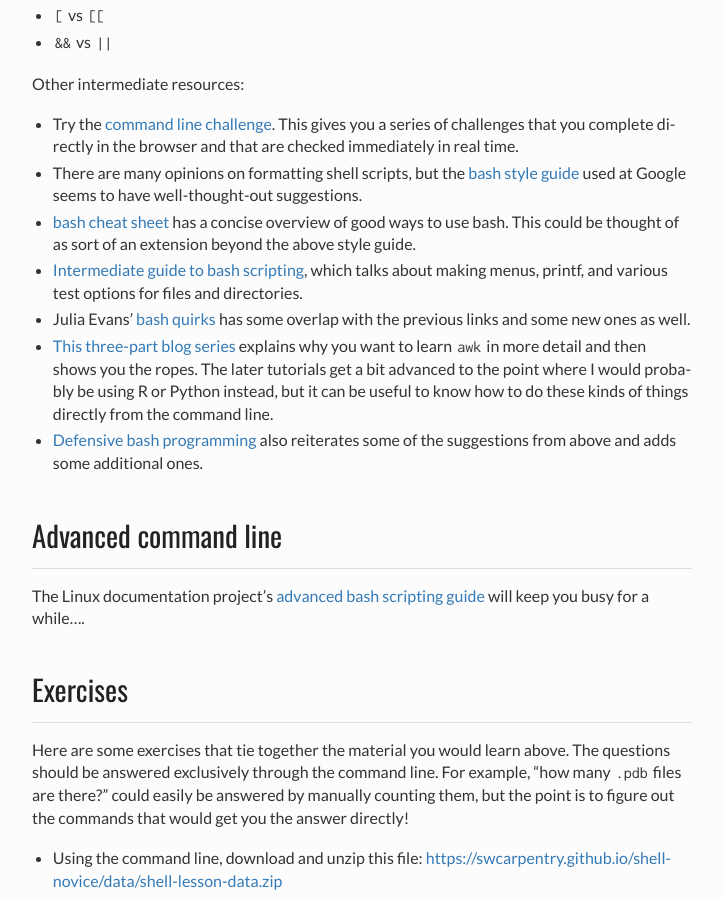
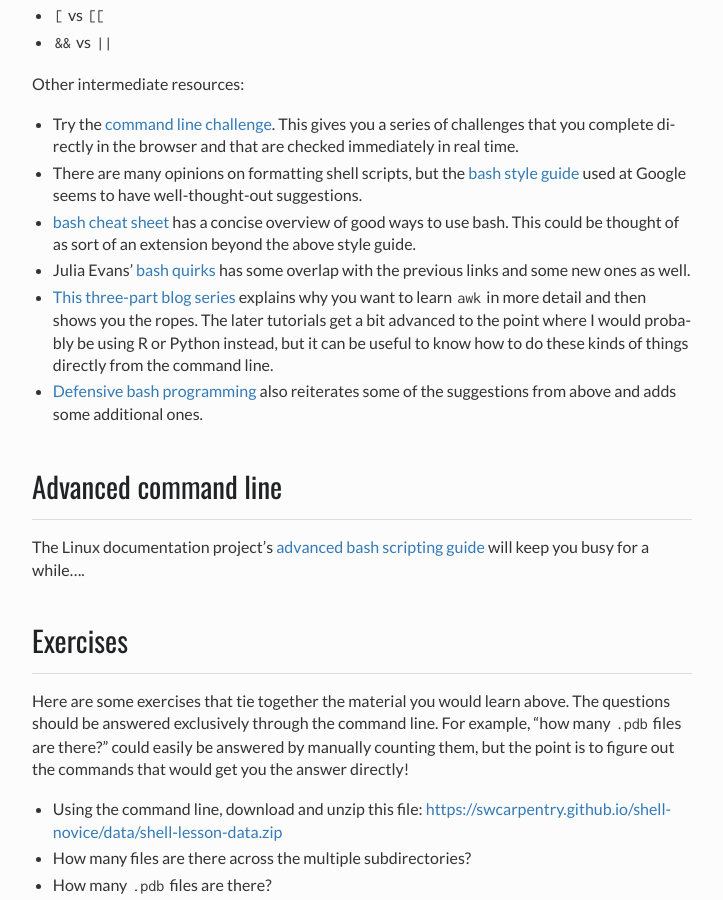
Before and after one commit to NICHD-BSPC/training, a Sphinx documentation site: the page built from source/command-line.rst, in a window 1280 px wide and 900 px high, scrolled down 3505 px. Shown: the whole window, without its empty margins (398-1121 px from the left). Built offline with Sphinx 7.4.7, drawn with Linux system fonts in a browser that asks for light colours.

Commit message:
more bitrot

```diff
--- a/source/command-line.rst
+++ b/source/command-line.rst
@@ -185,11 +185,6 @@ Other intermediate resources:
   a concise overview of good ways to use bash. This could be thought of as sort
   of an extension beyond the above style guide.
 
-- `Intermediate guide to bash scripting
-  <https://www.linode.com/docs/guides/an-intermediate-guide-to-bash-scripting/>`_,
-  which talks about making menus, printf, and various test options for files and
-  directories.
-
 - Julia Evans' `bash quirks <https://jvns.ca/blog/2017/03/26/bash-quirks/>`_
   has some overlap with the previous links and some new ones as well.
 
@@ -201,7 +196,7 @@ Other intermediate resources:
   things directly from the command line.
 
 - `Defensive bash programming
-  <https://frippertronics.com/posts/defensive_bash_programming.html/>`_
+  <https://frippertronics.com/posts/defensive_bash_programming.html>`_
   also reiterates some of the suggestions from above and adds some additional ones.
 
 Advanced command line
```
